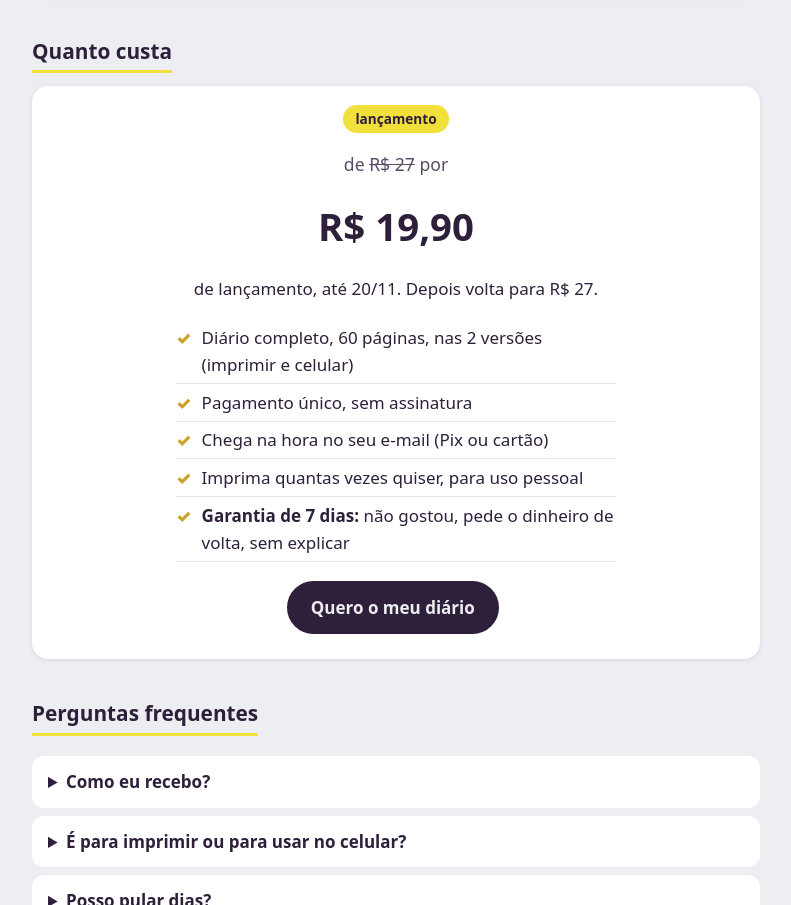
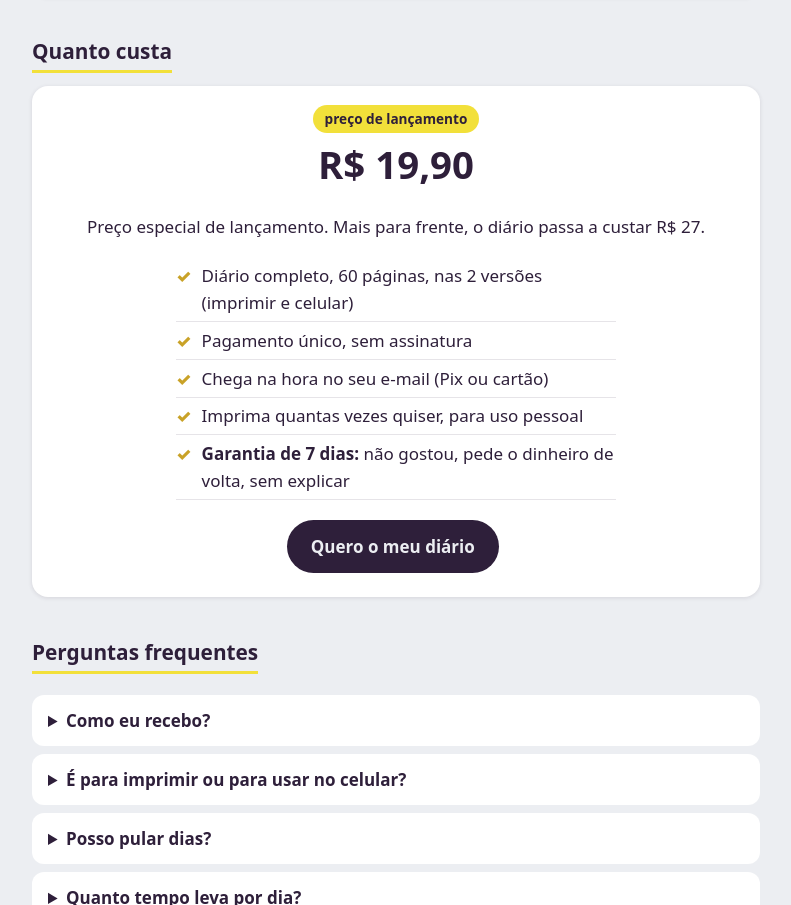
Before and after one commit to doavesso/doavesso.github.io, a plain HTML site: page diario.html in a window 1280 px wide. Shown: the part 4124-5029 px from the top of the page, without its empty margins (244-1035 px from the left). Drawn offline with Linux system fonts and the light colour scheme.

Commit message:
Diário: preço de lançamento sem data de fim
Co-Authored-By: Claude Opus 5.5 <noreply@anthropic.com>

```diff
--- a/diario.html
+++ b/diario.html
@@ -167,10 +167,9 @@ footer{margin-top:1.2rem;color:var(--suave);font-size:.85rem;border-top:1px soli
 
 <h2>Quanto custa</h2>
 <div class="card preco">
-  <span class="tag">lançamento</span>
-  <p class="de">de <s>R$ 27</s> por</p>
+  <span class="tag">preço de lançamento</span>
   <p class="por">R$ 19,90</p>
-  <p>de lançamento, até 20/11. Depois volta para R$ 27.</p>
+  <p>Preço especial de lançamento. Mais para frente, o diário passa a custar R$ 27.</p>
   <ul class="inclui">
     <li>Diário completo, 60 páginas, nas 2 versões (imprimir e celular)</li>
     <li>Pagamento único, sem assinatura</li>
@@ -200,7 +199,7 @@ footer{margin-top:1.2rem;color:var(--suave);font-size:.85rem;border-top:1px soli
   <p>Do Avesso · @doavessopsicologia · <a target="_blank" rel="noopener" href="termos.html">Termos</a> · <a target="_blank" rel="noopener" href="privacidade.html">Privacidade</a></p>
 </footer>
 </main>
-<div class="barra" id="barra"><span><b>Diário do Avesso</b><br>R$ 19,90 até 20/11</span><a class="btn" target="_blank" rel="noopener" href="https://pay.cakto.com.br/y4biqdz" data-oferta="lancamento">Quero o meu</a></div>
+<div class="barra" id="barra"><span><b>Diário do Avesso</b><br>R$ 19,90</span><a class="btn" target="_blank" rel="noopener" href="https://pay.cakto.com.br/y4biqdz" data-oferta="lancamento">Quero o meu</a></div>
 <script>
 (function(){var b=document.getElementById("barra"),h=document.querySelector(".hero");if(!b||!h||!("IntersectionObserver" in window))return;new IntersectionObserver(function(e){b.classList.toggle("on",!e[0].isIntersecting)}).observe(h);})();
 </script>
```
